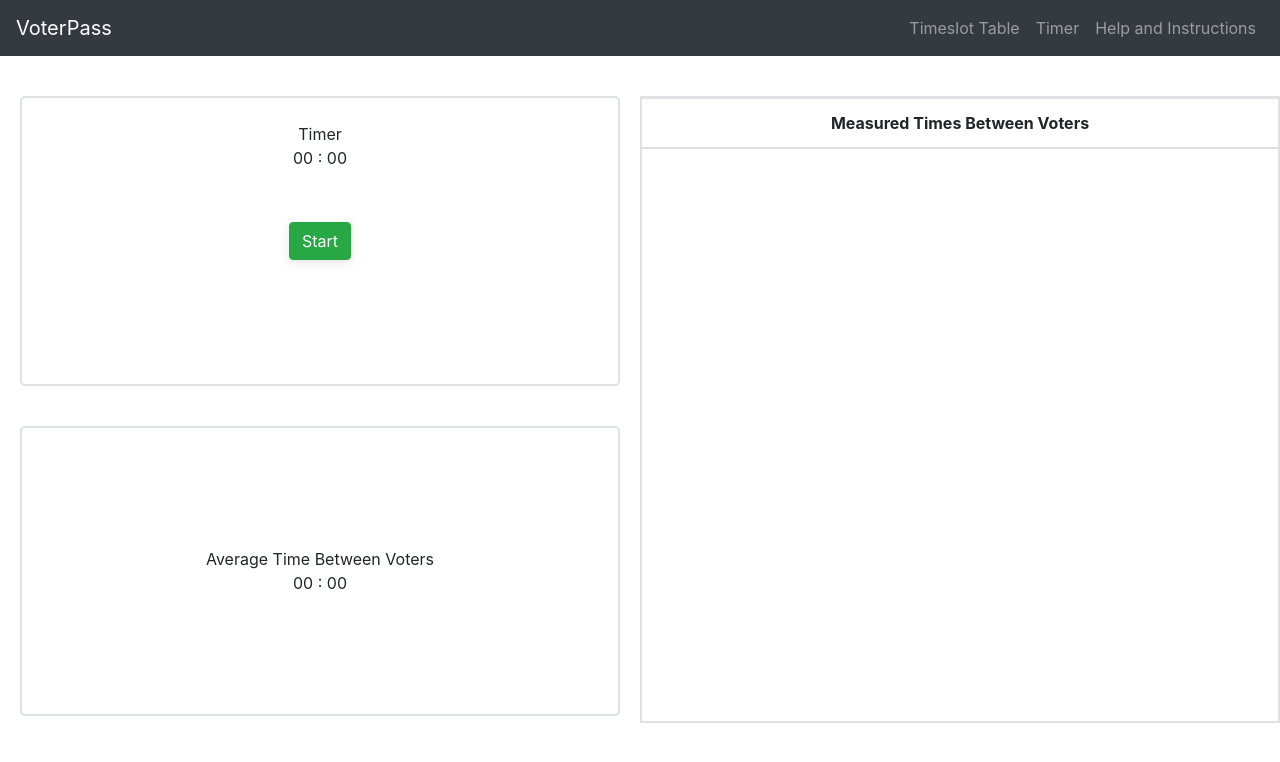
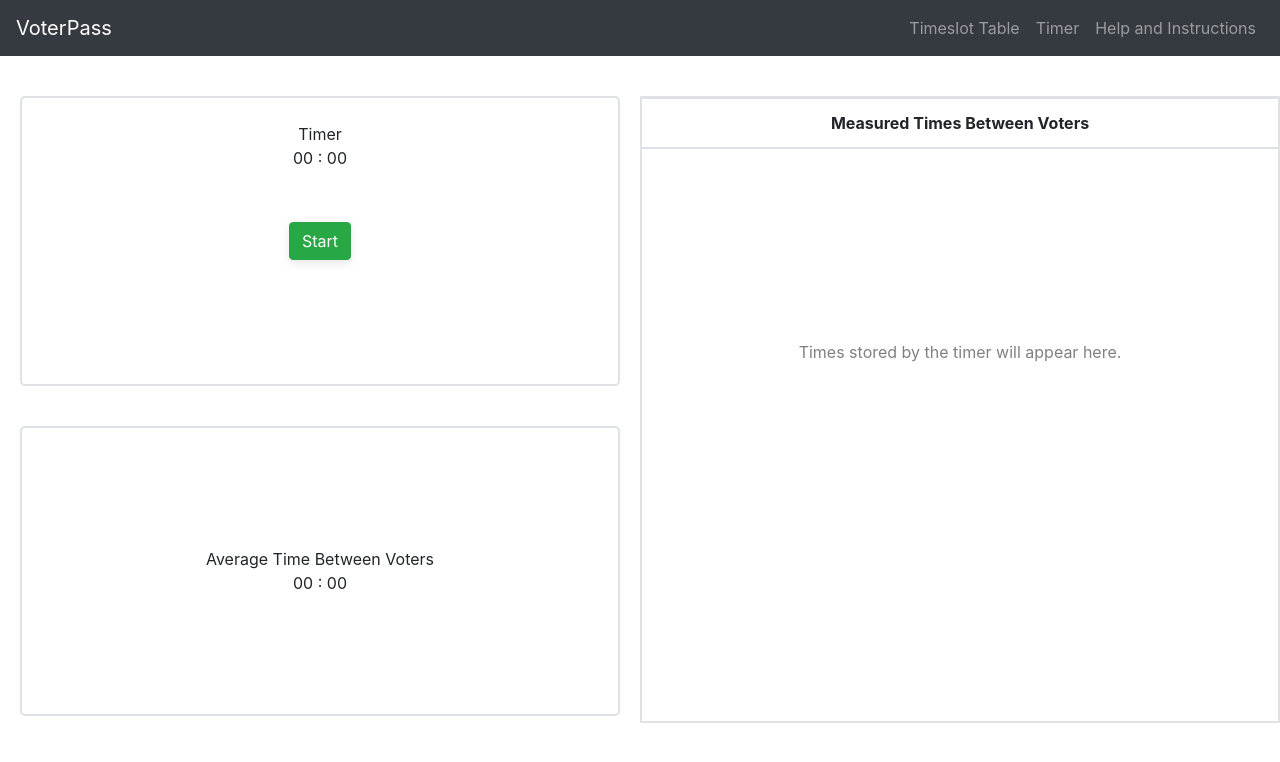
Before and after one commit to CEN-Team-Four/VoterPass, a React (Create React App) app in the folder voter-pass/: page /timer in a window 1280 px wide. Shown: the top 762 px of the page. Built offline with nearby package versions, Linux system fonts and the light colour scheme.

Commit message:
empty list messages

```diff
--- a/voter-pass/src/components/List/index.css
+++ b/voter-pass/src/components/List/index.css
@@ -19,13 +19,6 @@
     border-top: 0;
 }
 
-/*#list {
-    position: fixed;
-    border: 2px solid #dee2e6;
-    right: 2px;
-    top: 12%;
-    width: 39.8%;
-    height: 80%;
-    overflow-y: scroll;
-    scroll-behavior: smooth;
-}*/
+.empty-msg{
+    margin-top: 30%;
+}
--- a/voter-pass/src/components/List/index.js
+++ b/voter-pass/src/components/List/index.js
@@ -23,6 +23,9 @@ function List(props) {
                 <tbody>
                     {listItems}
                 </tbody>
+                <div className = 'empty-msg'>
+                    {listItems.length === 0 && <p>Times stored by the timer will appear here.</p>}
+                </div>
             </Table>
         </div>
     );
--- a/voter-pass/src/components/NewTable/index.js
+++ b/voter-pass/src/components/NewTable/index.js
@@ -179,6 +179,7 @@ class NewTable extends Component{
           <br></br>
           <label>Duration per Timeslot: </label>
           <input
+            placeholder= 'minutes'
             type = 'number'
             min = '1'
             value={this.state.duration}
--- a/voter-pass/src/components/TimeTable/index.css
+++ b/voter-pass/src/components/TimeTable/index.css
@@ -6,3 +6,12 @@
 .table-body {
     max-height: 100%;
 }
+
+.empty-msg{
+    text-align: center;
+}
+
+.table-wrapper{
+    height: 100%;
+    max-height: 100%;
+}
--- a/voter-pass/src/components/TimeTable/index.js
+++ b/voter-pass/src/components/TimeTable/index.js
@@ -20,6 +20,7 @@ function TimeTable(props) {
     });
 
     return (
+        <div className='table-wrapper'>
         <Table striped className="time-table table-striped table-bordered" style={{marginBottom: 0}}>
             <thead className="table-head">
                 <tr>
@@ -31,6 +32,10 @@ function TimeTable(props) {
                 {tableRows}
             </tbody>
         </Table>
+        <div className = 'empty-msg'>
+            {tableRows.length === 0 && <p>Navigate to the new table page to create this table data</p>}
+        </div>
+        </div>
     );
 }
 
```
Also changed, not shown: voter-pass/src/components/AssignTimeslot/index.js (+0 -10 lines).
